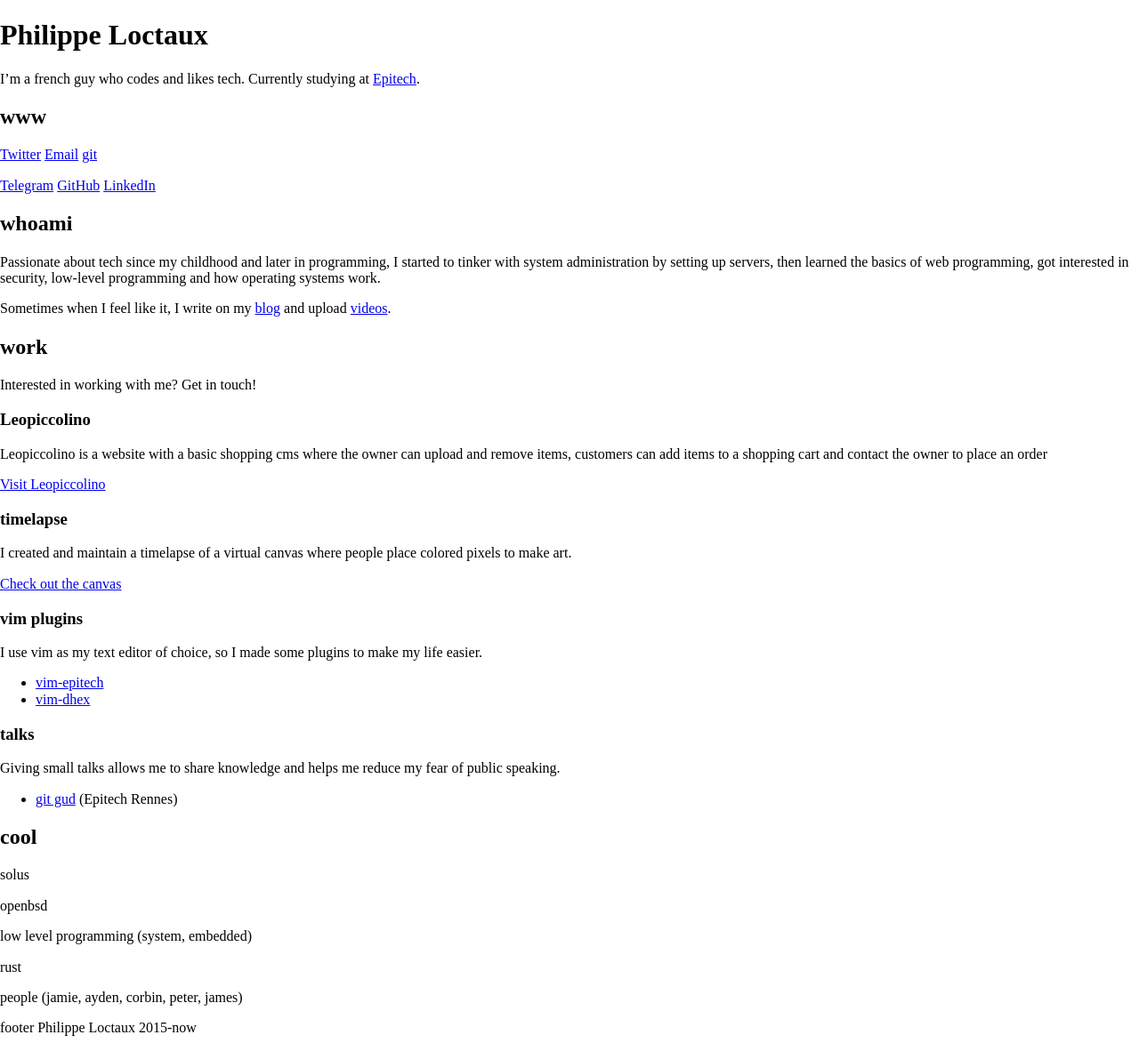
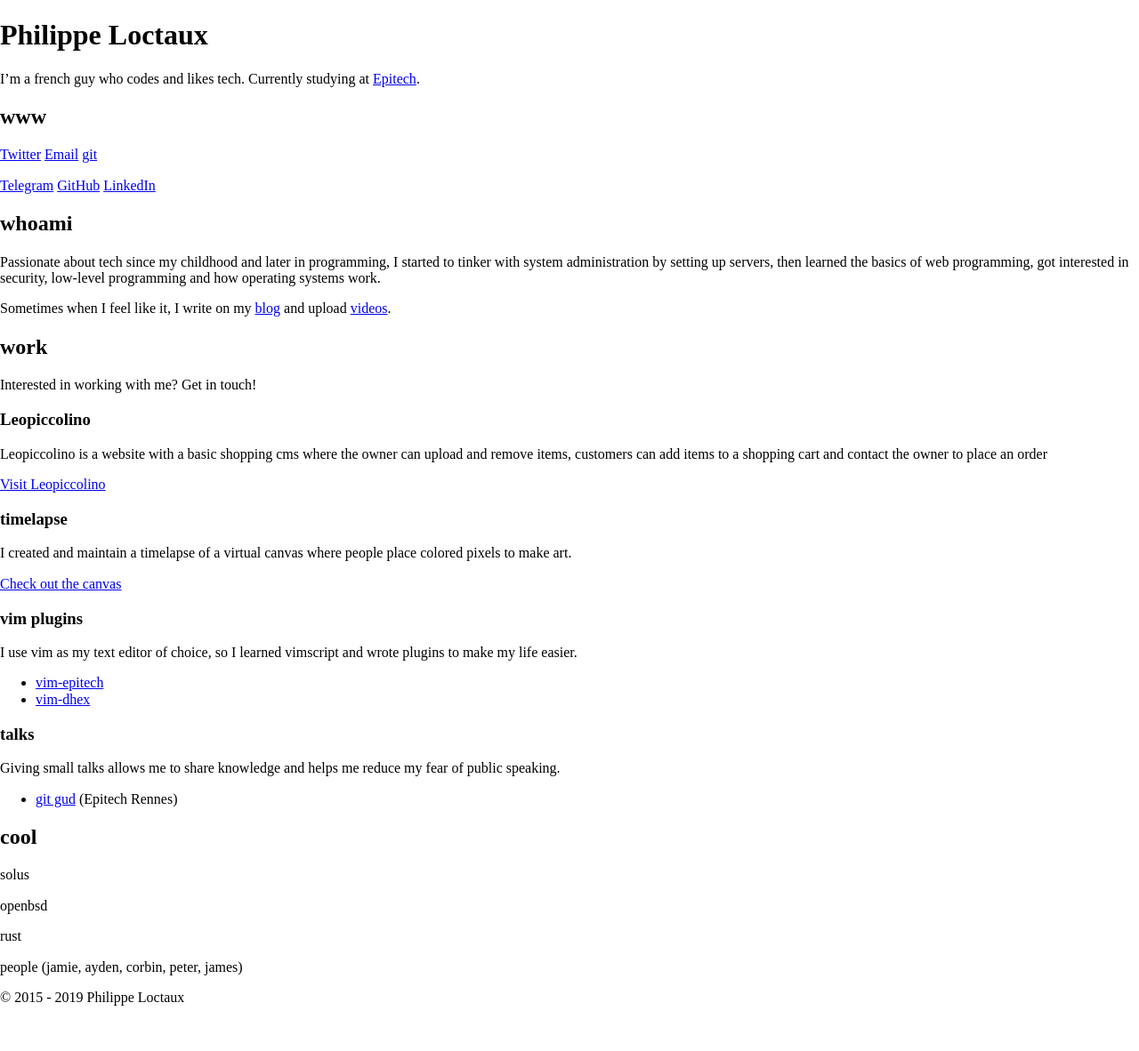
Before and after one commit to x4m3/plcom, a Jekyll site: the page built from index.markdown, in a window 1280 px wide. Shown: the whole page at 89% size. Built offline with Jekyll 4.4.1, drawn with Linux system fonts in a browser that asks for light colours; after the commit the page ends 1131 px from its top, so only the background shows below that.

Commit message:
added footer

```diff
--- a/_layouts/default.html
+++ b/_layouts/default.html
@@ -16,5 +16,6 @@
     </head>
     <body>
         {{ content }}
+        <footer>&copy; <script>new Date().getFullYear()>document.write("2015 - " + new Date().getFullYear() + " ");</script>Philippe Loctaux</footer>
     </body>
 </html>
--- a/index.markdown
+++ b/index.markdown
@@ -34,7 +34,7 @@
 
 ### vim plugins
 
-I use vim as my text editor of choice, so I made some plugins to make my life easier.
+I use vim as my text editor of choice, so I learned vimscript and wrote plugins to make my life easier.
 
  - [vim-epitech](https://github.com/x4m3/vim-epitech)
  - [vim-dhex](https://github.com/x4m3/vim-dhex)
@@ -51,10 +51,6 @@
 
 openbsd
 
-low level programming (system, embedded)
-
 rust
 
 people (jamie, ayden, corbin, peter, james)
-
-footer Philippe Loctaux 2015-now
```
